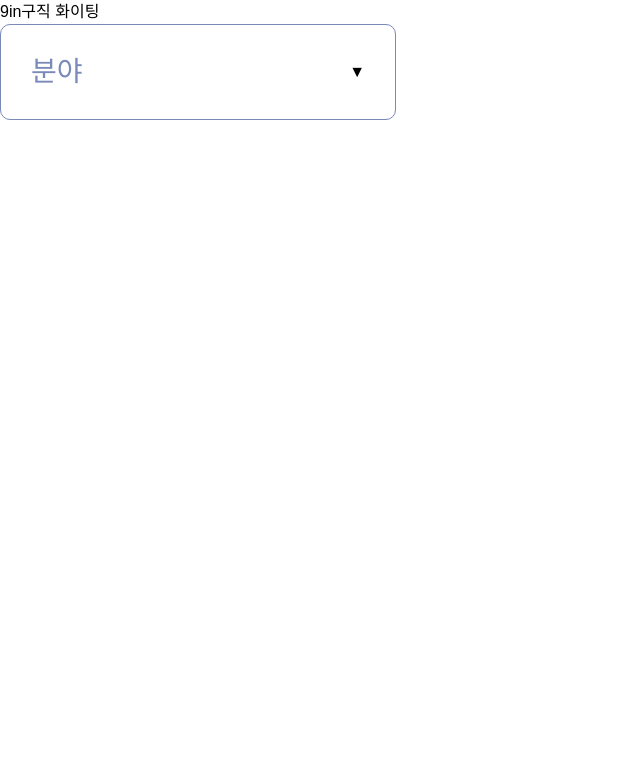
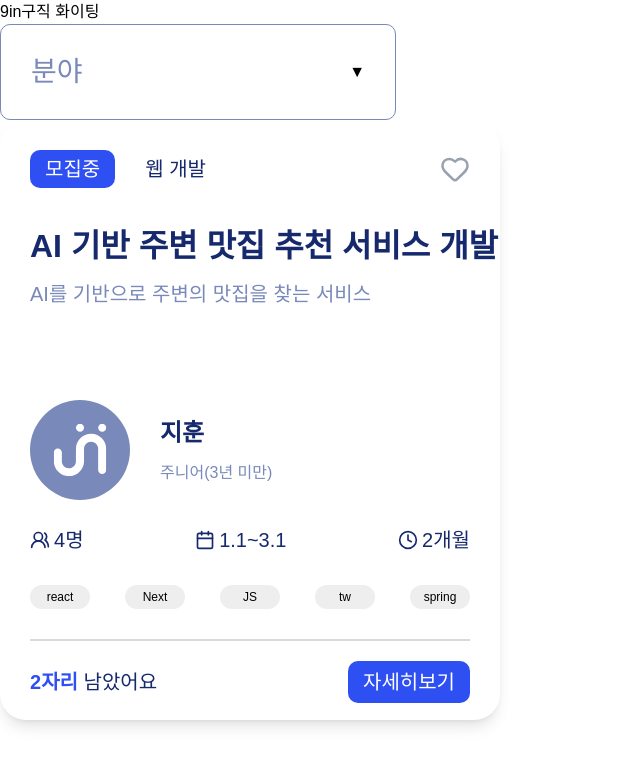
Before and after one commit to FRONTENDBOOTCAMP-14th/Final-project-team9, a Next.js app: page / in a window 1280 px wide. Shown: the top 766 px of the page, without its empty margins (0-640 px from the left). Built offline with nearby package versions, Linux system fonts and the light colour scheme; a web font is replaced by a local one.

Commit message:
feat : 프로젝트 카드 컴포넌트 구현 - 아직은 page.tsx에서 props를 받는 하드코딩 방식 (추후 데이터 받아올 예정) - tw 미적용 (global.css로 통합 예정)

```diff
--- a/src/app/page.tsx
+++ b/src/app/page.tsx
@@ -1,13 +1,27 @@
-import Dropdown from "@/components/common/input/Dropdown";
+import Dropdown from '@/components/common/input/Dropdown'
+import ProjectCard from '@/components/common/project-card/ProjectCard'
 
 export default function Home() {
   return (
     <main>
       <div>9in구직 화이팅</div>
       <Dropdown
-        options={["앱 개발", "웹 개발", "백엔드", "디자인", "기획"]}
+        options={['앱 개발', '웹 개발', '백엔드', '디자인', '기획']}
         placeholder="분야"
       />
+      <ProjectCard
+        id={1}
+        title="AI 기반 주변 맛집 추천 서비스 개발"
+        description="AI를 기반으로 주변의 맛집을 찾는 서비스"
+        owner="지훈"
+        level="주니어(3년 미만)"
+        members={4}
+        period="1.1~3.1"
+        duration="2개월"
+        skills={['react', 'Next', 'JS', 'tw', 'spring']}
+        remain={2}
+        category="웹 개발"
+      />
     </main>
-  );
+  )
 }
--- /dev/null
+++ b/src/components/common/project-card/ProjectCard.tsx
@@ -0,0 +1,110 @@
+'use client'
+
+import { useFavoriteStore } from '@/store/favorite-store'
+import { Calendar, Clock, Heart, UsersRound } from 'lucide-react'
+
+interface ProjectCardProps {
+  id: number
+  title: string
+  description: string
+  owner: string
+  level: string
+  members: number
+  period: string
+  duration: string
+  skills: string[]
+  remain: number
+  category: string
+}
+
+export default function ProjectCard({
+  id,
+  title,
+  description,
+  owner,
+  level,
+  members,
+  period,
+  duration,
+  skills,
+  remain,
+  category,
+}: ProjectCardProps) {
+  const { favorites, toggleFavorite } = useFavoriteStore()
+  const isFavorite = favorites.includes(id)
+
+  return (
+    <div className="flex flex-col w-[500px] h-[600px] bg-white rounded-[26px] shadow-lg p-[30px]">
+      <div className="flex items-center justify-between">
+        <div className="flex items-center gap-[30px]">
+          <span className="bg-primary text-white text-5 px-[15px] py-1 rounded-[10px]">
+            모집중
+          </span>
+          <span className="text-deep text-5">{category}</span>
+        </div>
+
+        <button onClick={() => toggleFavorite(id)}>
+          <Heart
+            className={`w-[30px] h-[30px] ${
+              isFavorite ? 'fill-red-500 stroke-red-500' : 'stroke-gray-400'
+            }`}
+          />
+        </button>
+      </div>
+
+      <h2 className="text-8 font-bold text-deep mt-[34px] whitespace-nowrap">
+        {title}
+      </h2>
+      <p className="text-gray text-5 mt-[9px]">{description}</p>
+
+      <div className="flex items-center gap-[30px] mt-[91px]">
+        <img src="/assets/no-profile.svg" alt="프로필" width={100} />
+        <div className="flex flex-col gap-2.5">
+          <div className="font-bold text-deep text-6">{owner}</div>
+          <div className="text-4 text-gray">{level}</div>
+        </div>
+      </div>
+
+      <div className="flex justify-between items-center text-5 text-deep mt-[25px]">
+        <div>
+          <span className="flex items-center gap-1">
+            <UsersRound className="w-5 h-5" /> {members}명
+          </span>
+        </div>
+        <div>
+          <span className="flex items-center gap-1">
+            <Calendar className="w-5 h-5" /> {period}
+          </span>
+        </div>
+        <div>
+          <span className="flex items-center gap-1">
+            <Clock className="w-5 h-5" /> {duration}
+          </span>
+        </div>
+      </div>
+
+      <div className="flex flex-wrap justify-between mt-7.5">
+        {skills.map((skill) => (
+          <span
+            key={skill}
+            className="flex items-center justify-center w-15 h-6 bg-[#eeeeee] text-black rounded-full text-3"
+          >
+            {skill}
+          </span>
+        ))}
+      </div>
+
+      <hr className="mt-7.5 text-[#d9d9d9] border-1" />
+
+      <div className="flex justify-between items-center mt-5">
+        <span className="text-5">
+          <span className="text-primary font-bold">{remain}자리</span>
+          <span className="text-deep"> 남았어요</span>
+        </span>
+        <button className="bg-primary text-white px-[15px] py-[6px] rounded-[10px] text-5 hover:bg-blue-700">
+          자세히보기
+        </button>
+      </div>
+    </div>
+  )
+}
--- /dev/null
+++ b/src/store/favorite-store.tsx
@@ -0,0 +1,16 @@
+import { create } from 'zustand'
+
+interface FavoriteStore {
+  favorites: number[]
+  toggleFavorite: (id: number) => void
+}
+
+export const useFavoriteStore = create<FavoriteStore>((set) => ({
+  favorites: [],
+  toggleFavorite: (id) =>
+    set((state) => ({
+      favorites: state.favorites.includes(id)
+        ? state.favorites.filter((fav) => fav !== id)
+        : [...state.favorites, id],
+    })),
+}))
```
